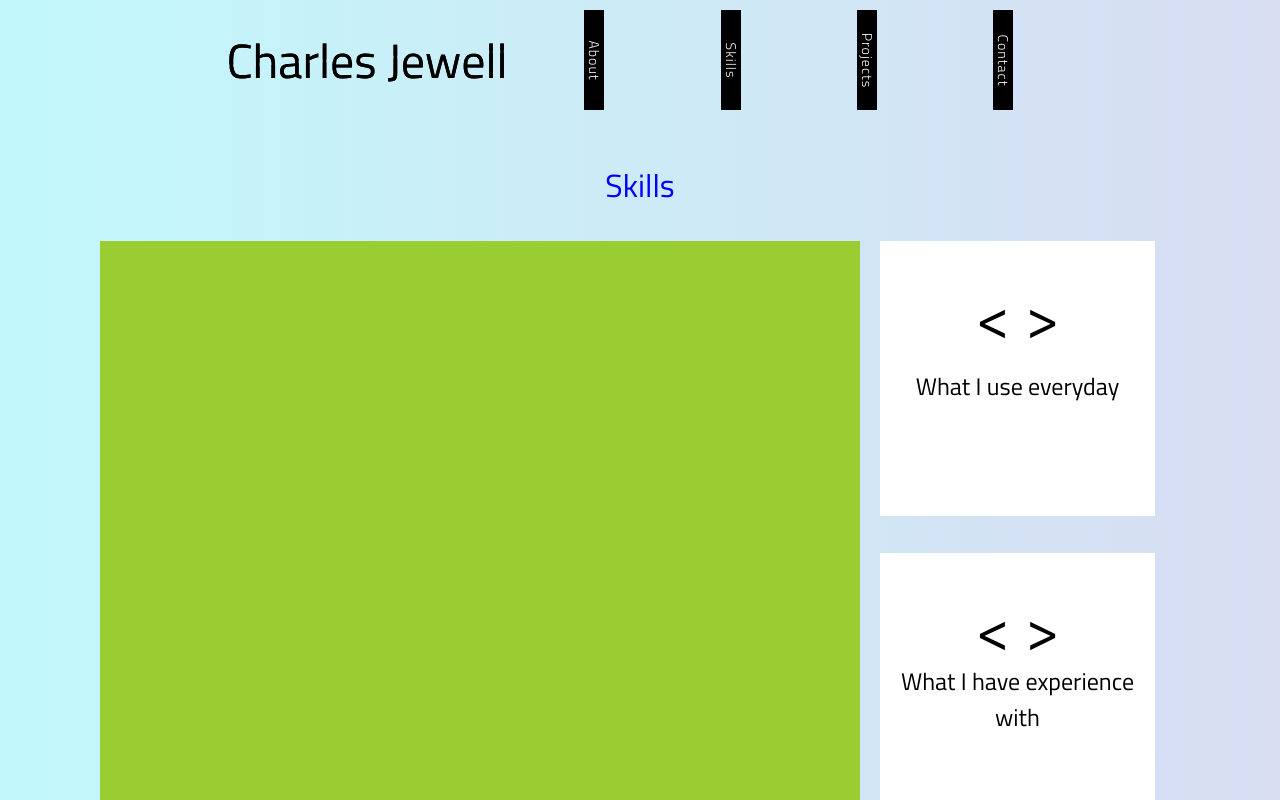
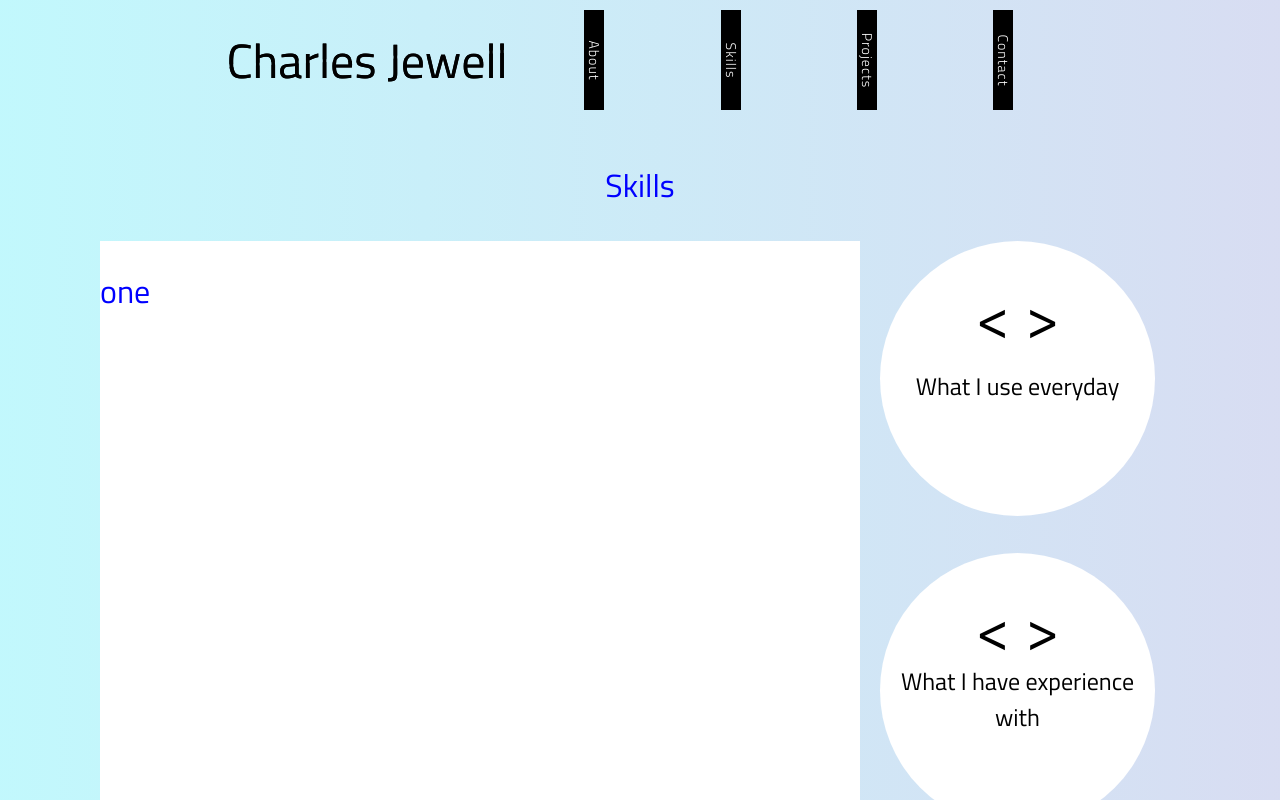
Before and after one commit to cjewell47/nuxt-play-around, a Nuxt app: page /Skills in a window 1280 px wide. Both pictures are taken after a click on the button "What I use everyday". Shown: the top 800 px of the page. Built offline with nearby package versions, Linux system fonts and the light colour scheme.

Commit message:
skills page for desktop mostly sorted, need to write content

```diff
--- a/pages/Skills.vue
+++ b/pages/Skills.vue
@@ -2,15 +2,27 @@
   <div class="page">
     <h1>Skills</h1>
     <div class="skills-container">
-      <article />
+      <article>
+        <div :class="{ 'skills-active': skills === 1 || skills === 2 || skills === 3 }">
+          <div v-if="skills === 1" class="skills-text">
+            <h1>one</h1>
+          </div>
+          <div v-if="skills === 2" class="skills-text">
+            <h1>two</h1>
+          </div>
+          <div v-if="skills === 3" class="skills-text">
+            <h1>three</h1>
+          </div>
+        </div>
+      </article>
       <aside>
-        <button>
+        <button @click="skills === 1 ? skills = 0 : skills = 1">
           What I use everyday
         </button>
-        <button>
+        <button @click="skills === 2 ? skills = 0 : skills = 2">
           What I have experience with
         </button>
-        <button>
+        <button @click="skills === 3 ? skills = 0 : skills = 3">
           What I'm learning
         </button>
       </aside>
@@ -20,7 +32,12 @@
 
 <script>
 export default {
-  name: 'Skills'
+  name: 'Skills',
+  data() {
+    return {
+      skills: 0
+    }
+  }
 }
 </script>
 
@@ -42,8 +59,34 @@ h1 {
     article {
       flex-grow: 2;
       height: 100%;
-      background: yellowgreen;
       margin: 10px;
+      & > div {
+        display: inline-flex;
+        width: 100%; //
+        position: relative; //
+        overflow: hidden; //
+        height: 100%;
+        &::before {
+          content: "";
+          position: absolute;
+          top: 0;
+          left: 0;
+          width: 300%;
+          height: 100%;
+          background-image: linear-gradient(90deg, #ffffff 33.33%, transparent 66.66%);
+          transform: translateX(-66.66%);
+          z-index: 0;
+          transition: all 0.75s cubic-bezier(0.4, 0, 0.2, 1);
+        }
+        &.skills-active {
+          &::before {
+            transform: translateX(0);
+          }
+        }
+        .skills-text {
+          z-index: 2;
+        }
+      }
     }
     aside {
       max-width: 300px;
@@ -63,7 +106,8 @@ h1 {
         background: linear-gradient(135deg, rgba(0,0,255,1) 0%, rgba(255,255,255,1) 50%);
         background-position: 100% 100%;
         background-size: 400%;
-        transition: background-position .5s ease;
+        border-radius: 100%;
+        transition: all 0.5s ease;
         &::before, &::after {
           position: absolute;
           font-size: 2.5em;
@@ -79,6 +123,7 @@ h1 {
           right: 35%;
         }
         &:hover {
+          transform: scale(1.05);
           background-position: 40% 40%;
           &::before, &::after {
             font-size: 3em;
@@ -91,6 +136,9 @@ h1 {
             right: 10%;
           }
         }
+        &:focus {
+          outline: none;
+        }
       }
     }
   }
```
